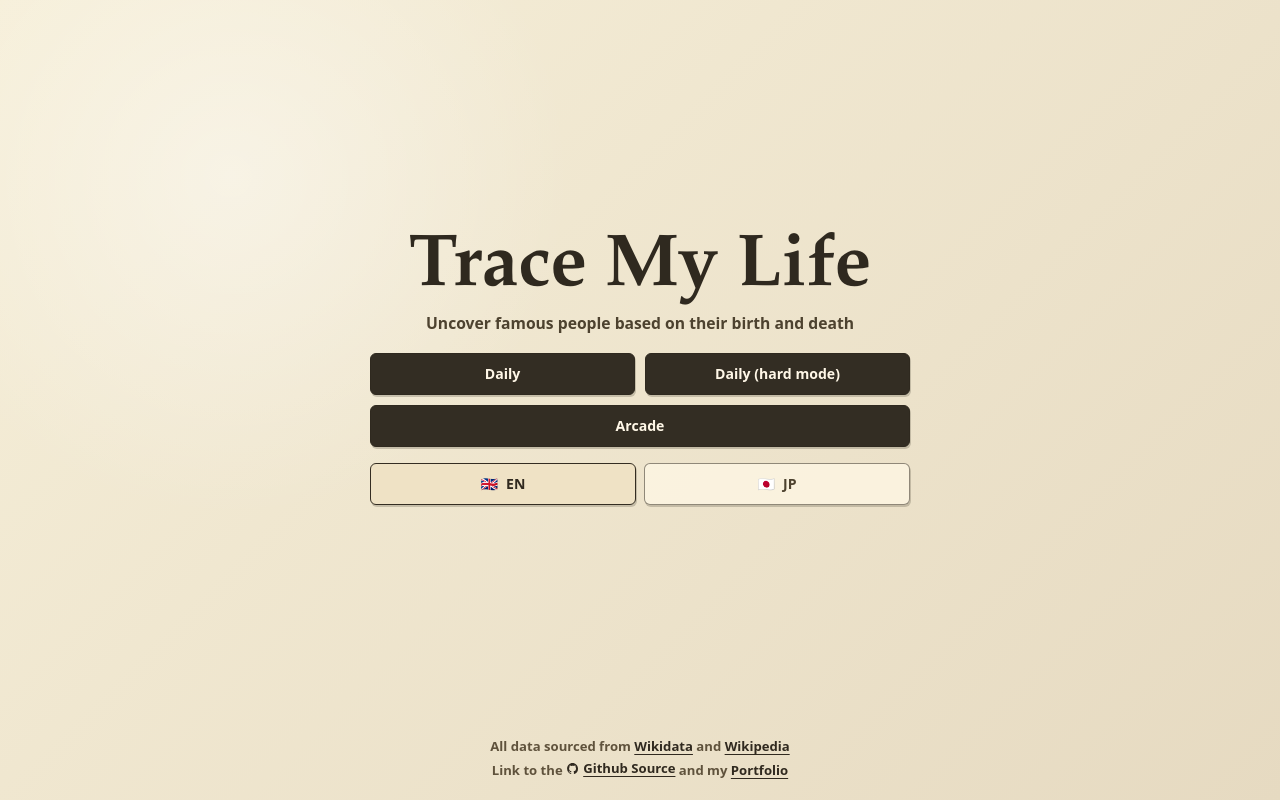
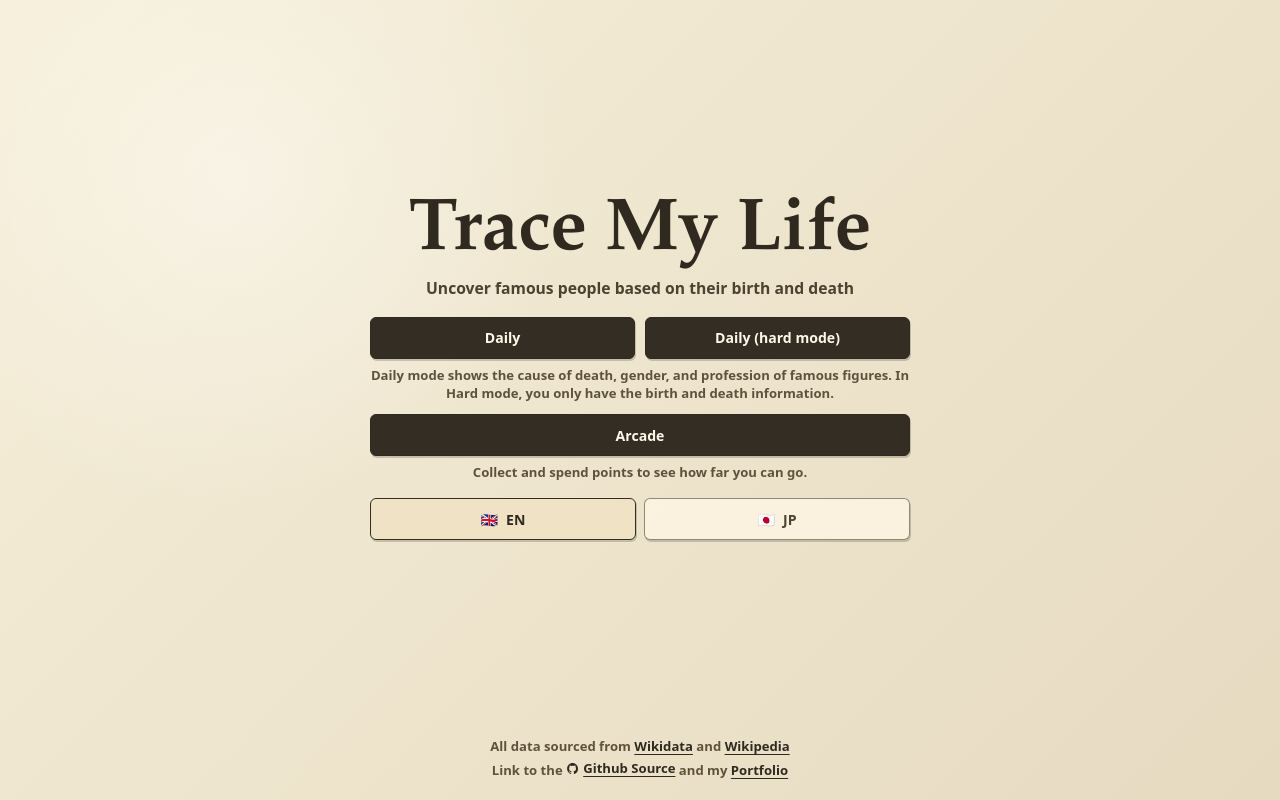
Before and after one commit to Willhargrave/person-game, a React (Vite) app: page / in a window 1280 px wide. Built offline with nearby package versions, Linux system fonts and the light colour scheme.

Commit message:
added explanation in start screen

```diff
--- a/src/App.tsx
+++ b/src/App.tsx
@@ -823,9 +823,11 @@ function App() {
             <button type="button" onClick={() => startDaily()}>
               {copy.daily}
             </button>
-            <button type="button" onClick={startArcade}>
+            <p className="mode-explainer">{copy.dailyModeSummary}</p>
+            <button className="arcade-mode-button" type="button" onClick={startArcade}>
               {copy.arcade}
             </button>
+            <p className="mode-explainer arcade-mode-explainer">{copy.arcadeModeSummary}</p>
           </div>
           <div className="language-toggle" aria-label="Language">
             <button
--- a/src/i18n.ts
+++ b/src/i18n.ts
@@ -19,6 +19,8 @@ export interface UiCopy {
   daily: string;
   easyDaily: string;
   arcade: string;
+  dailyModeSummary: string;
+  arcadeModeSummary: string;
   chooseGameMode: string;
   sourcePrefix: string;
   wikidata: string;
@@ -105,6 +107,9 @@ const uiCopy: Record<Language, UiCopy> = {
     daily: 'Daily (hard mode)',
     easyDaily: 'Daily',
     arcade: 'Arcade',
+    dailyModeSummary:
+      'Daily mode shows the cause of death, gender, and profession of famous figures. In Hard mode, you only have the birth and death information.',
+    arcadeModeSummary: 'Collect and spend points to see how far you can go.',
     chooseGameMode: 'Choose game mode',
     sourcePrefix: 'All data sourced from',
     wikidata: 'Wikidata',
@@ -198,6 +203,9 @@ const uiCopy: Record<Language, UiCopy> = {
     daily: 'デイリー（ハード）',
     easyDaily: 'デイリー',
     arcade: 'アーケード',
+    dailyModeSummary:
+      'デイリーでは有名人の死因・性別・職業が表示されます。ハードモードでは出生と死亡の情報だけで当てます。',
+    arcadeModeSummary: 'ポイントを集めて使いながら、どこまで続けられるか挑戦します。',
     chooseGameMode: 'ゲームモードを選択',
     sourcePrefix: 'データ出典:',
     wikidata: 'Wikidata',
--- a/src/styles.css
+++ b/src/styles.css
@@ -1100,8 +1100,23 @@ button:disabled {
   grid-template-columns: repeat(2, minmax(0, 1fr));
 }
 
-.mode-actions > button:last-child {
+.arcade-mode-button,
+.mode-explainer {
   grid-column: 1 / -1;
+}
+
+.mode-explainer {
+  margin: -2px 0 2px;
+  color: #5f523c;
+  font-family: ui-sans-serif, system-ui, sans-serif;
+  font-size: 0.82rem;
+  font-weight: 800;
+  line-height: 1.35;
+  text-align: center;
+}
+
+.arcade-mode-explainer {
+  margin-bottom: 0;
 }
 
 .language-toggle {
```
Also changed, not shown: 3 other files (tests, documents, lock files or other folders).
